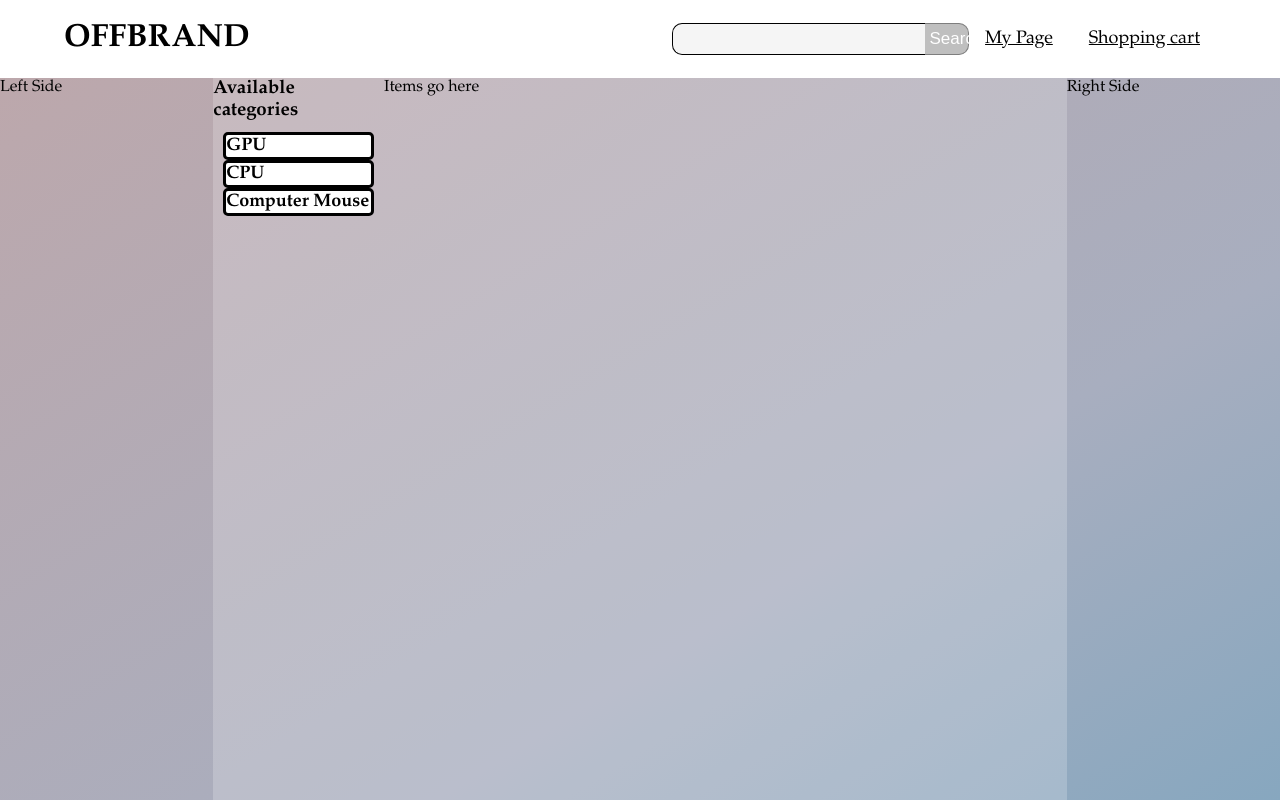
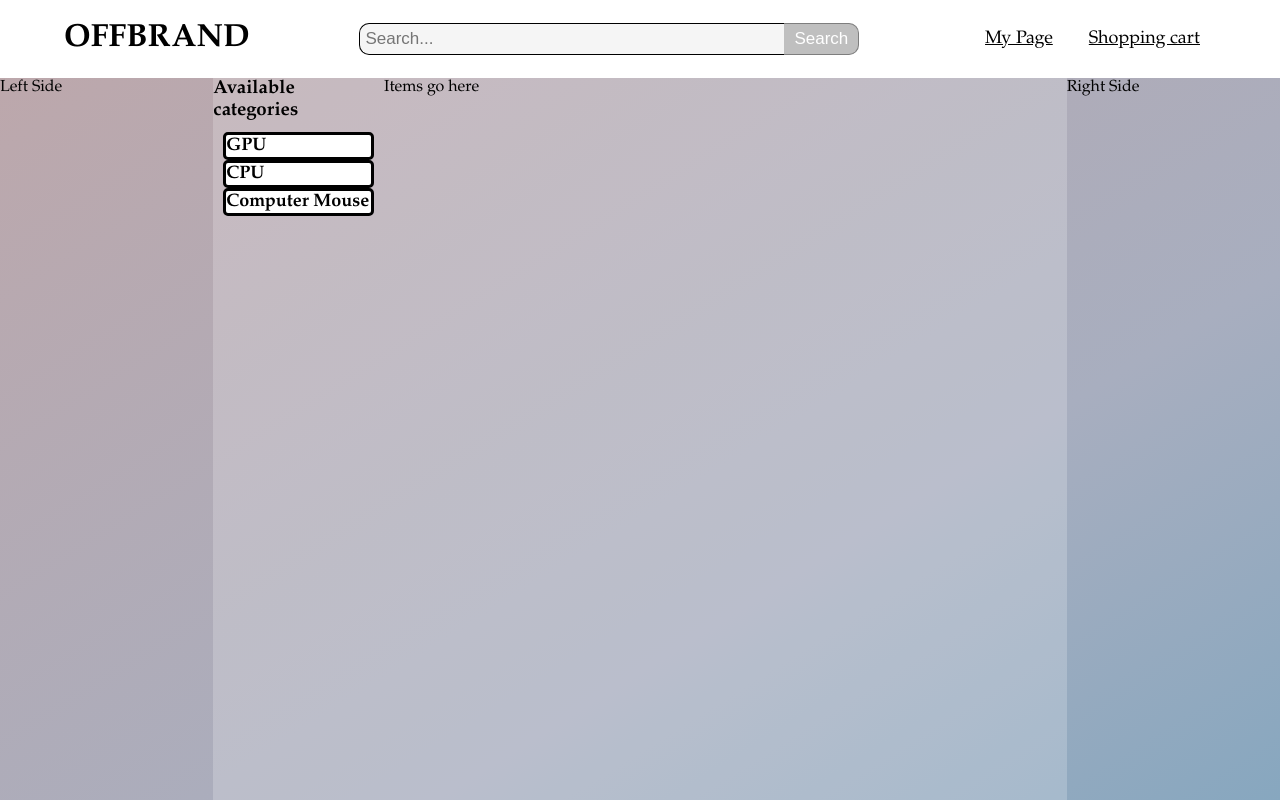
Before and after one commit to Emn98/D0018E_project, a PHP site: page / in a window 1280 px wide. Run offline with PHP 8.4, Linux system fonts and the light colour scheme.

Commit message:
changed font and added style to search bar

```diff
--- a/src/index.php
+++ b/src/index.php
@@ -19,10 +19,12 @@
   <div class="container">
     <header>
       <h1>OFF<span>BRAND</span></h1>
-      <form class="search_bar_form" method="POST" action="/search.php">
-        <input class="search_bar_inp" type="text" name="product_name">
-        <button type="submit" class="search_btn">Search</button>
-      </form>
+      <div class="search_bar_container">
+        <form class="search_bar_form" method="POST" action="/search.php">
+          <input class="search_bar_inp" type="text" name="product_name" placeholder="Search...">
+          <button type="submit"><i class="fa fa-search"></i>Search</button>
+        </form>
+     </div>
       <nav>
         <ul class="nav_menu">
           <li><a href="/Accounts/site_director.php">My Page</a></li>
```
